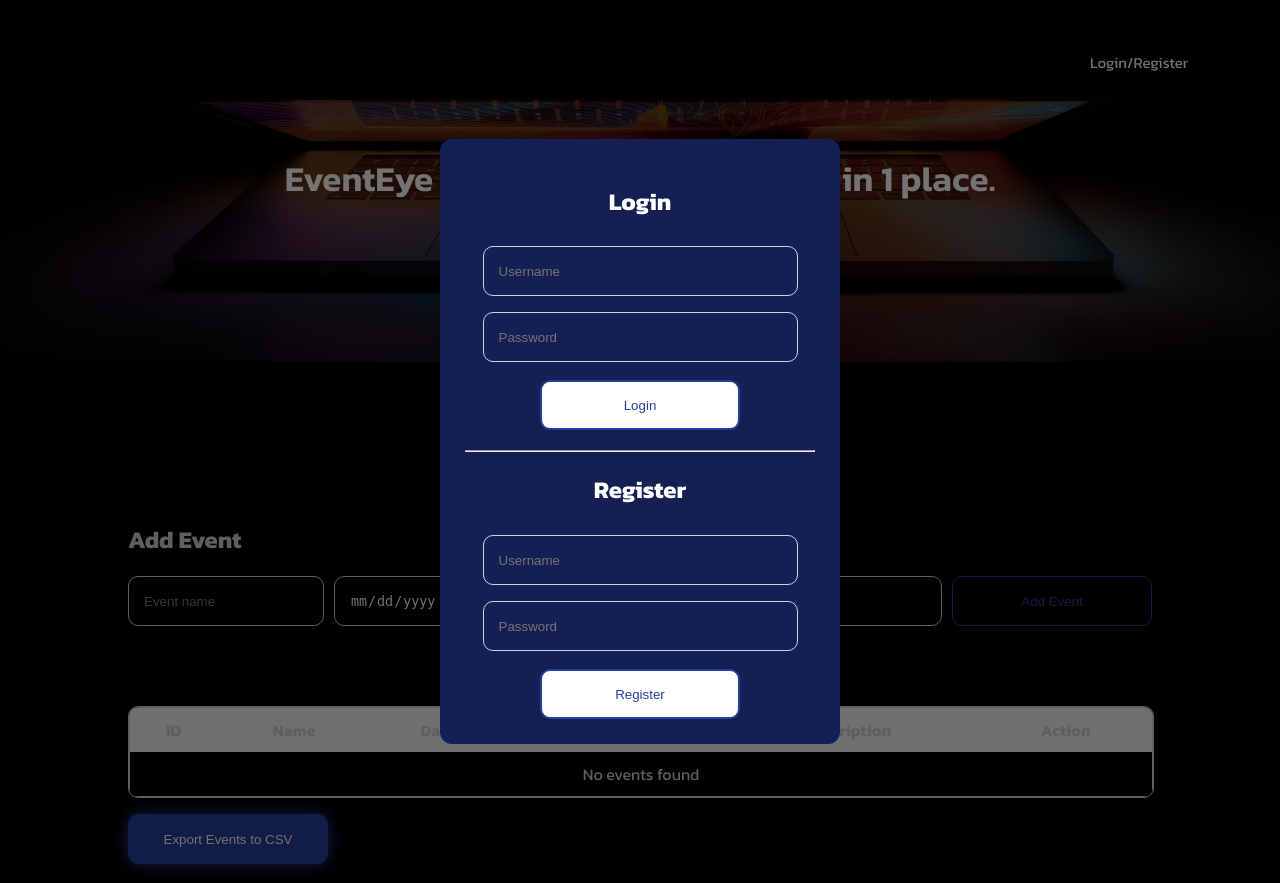
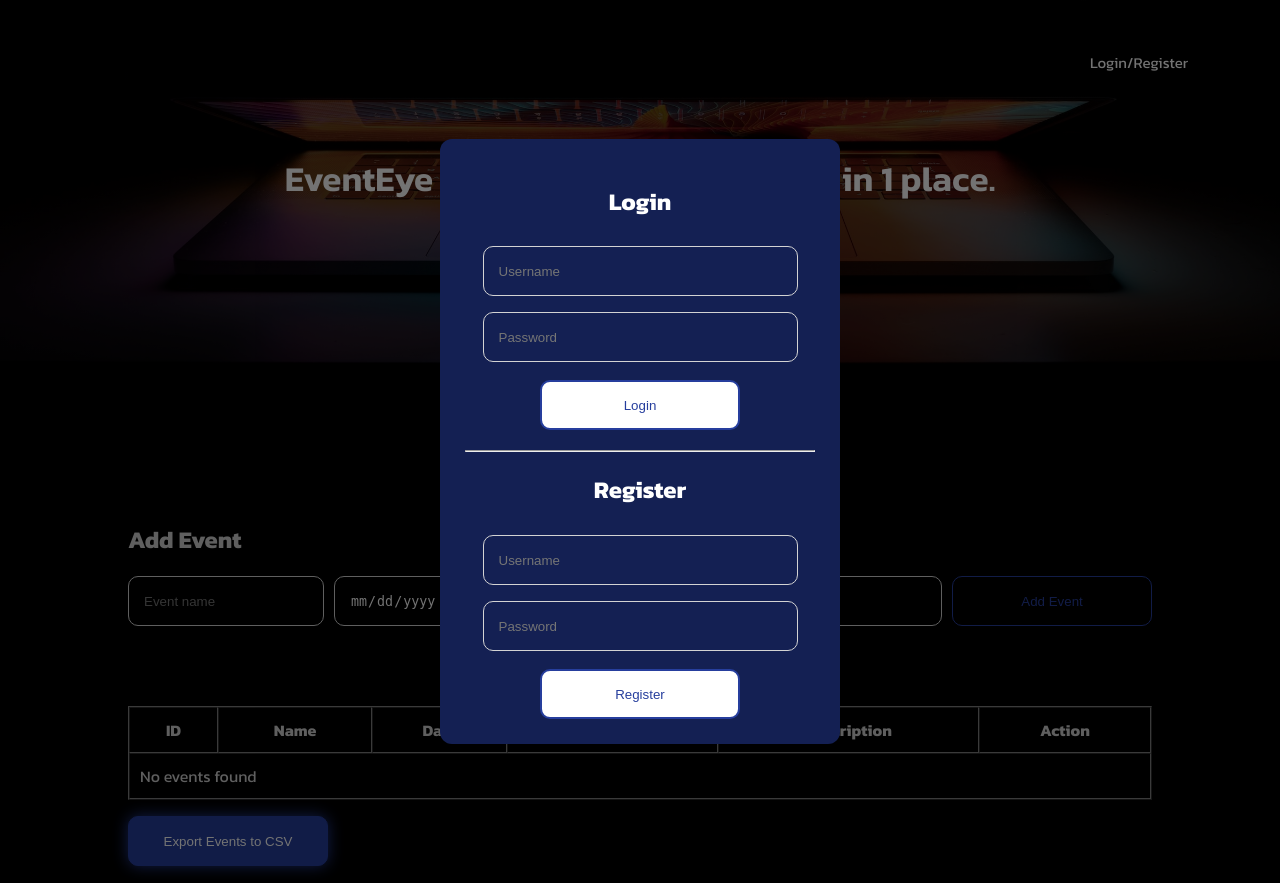
Before and after one commit to GitSatishGarg/Dexterity, a Flask app: page / in a window 1280 px wide. Run offline with Flask 3, Linux system fonts and the light colour scheme; data that the repository does not hold is empty; some libraries are stand-ins or nearby versions.

Commit message:
light mode is pain

```diff
--- a/templates/index.html
+++ b/templates/index.html
@@ -44,9 +44,9 @@
     </section>
 
         <section class="table">
-        <div style="border: 1px solid lightgray; border-radius: 10px; overflow: hidden; width: 100%;">
-            <table width="100%" cellpadding="10" cellspacing="0" align="center" style="border-collapse: collapse; border: 1px solid lightgray; text-align: center;">
-                <tr style="background: #f9f9f9;">
+        <div>
+            <table id="events_table" width="100%" cellpadding="10" cellspacing="0" border="1">
+                <tr>
                     <th>ID</th>
                     <th>Name</th>
                     <th>Date</th>
@@ -62,7 +62,7 @@
                         <td>{{ e.date }}</td>
                         <td>{{ e.location }}</td>
                         <td>{{ e.description or '-' }}</td>
-                        <td>
+                        <td style="text-align:center;">
                             <form action="{{ url_for('delete', event_id=e.id) }}" method="post" style="display:inline;">
                                 <button type="submit" class="delete-btn">Delete</button>
                             </form>
@@ -77,13 +77,13 @@
             </table>
         </div>
 
-        <a href="{{ url_for('export_events_csv') }}">
-        <button class="export-btn">Export Events to CSV</button>
-        </a>
-
+        <button onclick="exportTableToCSV('events_table','events.csv')" class="export-btn">
+            Export Events to CSV
+        </button>
     </section>
 
-        <!-- Edit Event Form
+
+        <!--
         <section class="contact-us fly">
             <div class="contact">
                 <h2>Edit Event</h2>
```
Lines whose indentation alone changed are shown as unchanged.
